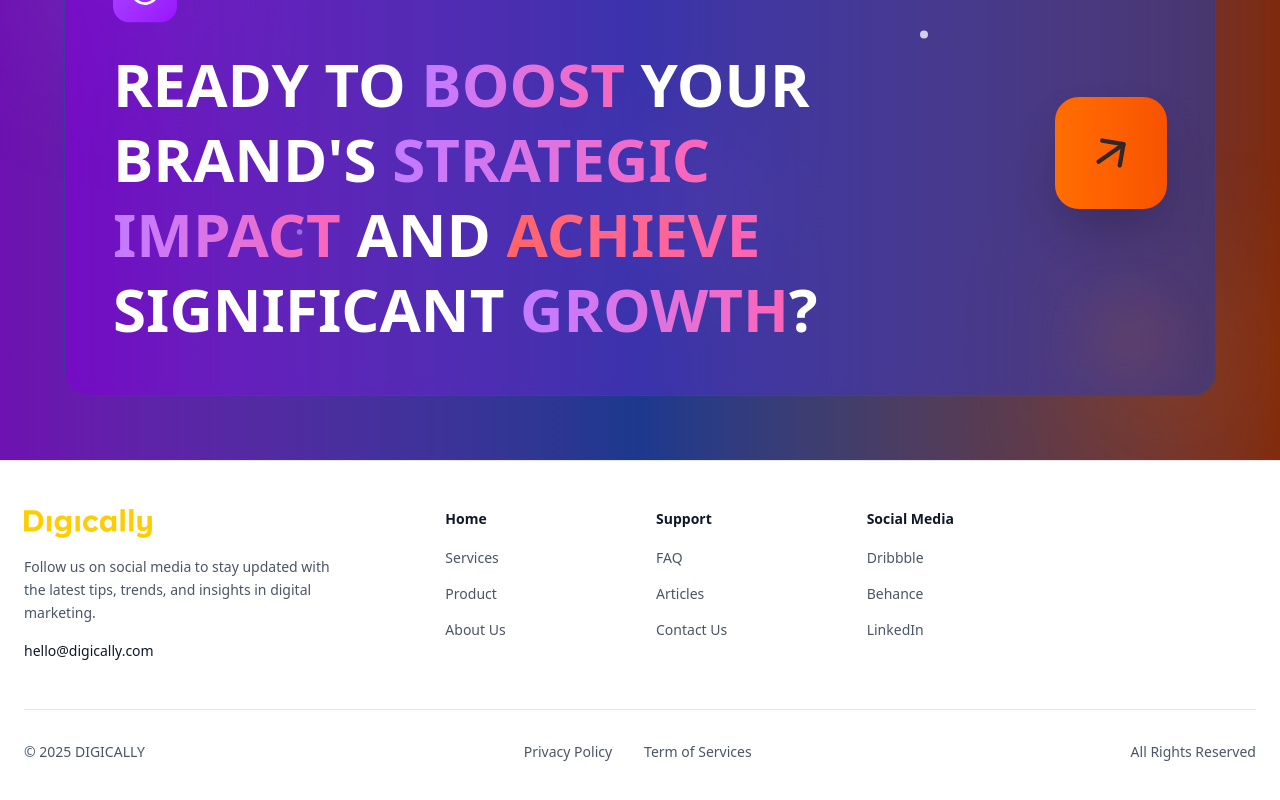
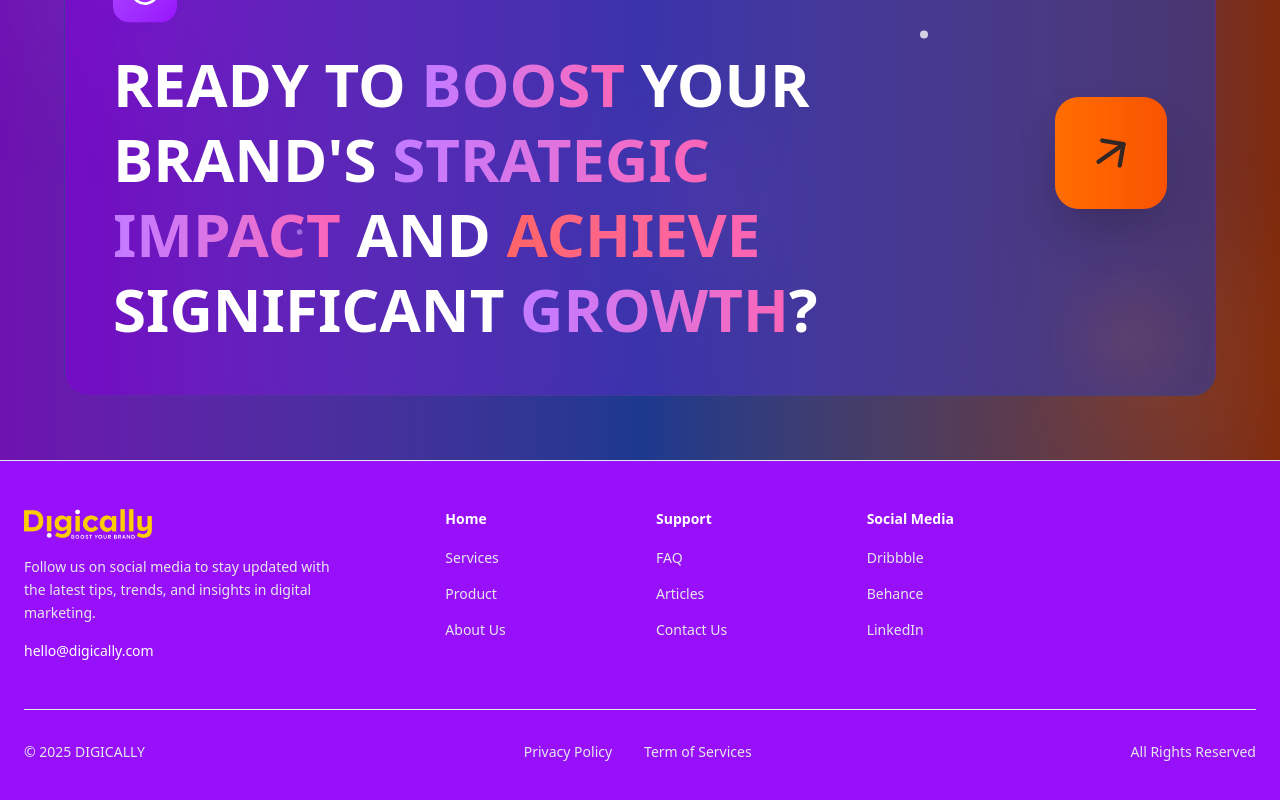
Before and after one commit to aviralale/digically-frontend, a Next.js app: page / in a window 1280 px wide. Shown: the part 4722-5522 px from the top of the page. Built offline with nearby package versions, Linux system fonts and the light colour scheme.

Commit message:
changed footer colors

```diff
--- a/components/shared/footer.tsx
+++ b/components/shared/footer.tsx
@@ -3,7 +3,7 @@ import React from "react";
 
 export default function Footer() {
   return (
-    <footer className="bg-white border-t border-gray-200 py-12 px-6">
+    <footer className="bg-purple-600 border-t border-gray-200 py-12 px-6">
       <div className="max-w-7xl mx-auto">
         {/* Main Footer Content */}
         <div className="grid grid-cols-2 md:grid-cols-6 gap-8 mb-12">
@@ -12,23 +12,23 @@ export default function Footer() {
             <div className="flex items-center space-x-2 mb-4">
               <Image src="/logo.png" alt="Logo" width={128} height={24} />
             </div>
-            <p className="text-gray-600 text-sm leading-relaxed mb-4 max-w-xs">
+            <p className="text-gray-200 text-sm leading-relaxed mb-4 max-w-xs">
               Follow us on social media to stay updated with the latest tips,
               trends, and insights in digital marketing.
             </p>
-            <p className="text-gray-900 font-medium text-sm">
+            <p className="text-white font-medium text-sm">
               hello@digically.com
             </p>
           </div>
 
           {/* Home Column */}
           <div className="col-span-1">
-            <h3 className="font-semibold text-gray-900 mb-4 text-sm">Home</h3>
+            <h3 className="font-semibold text-white mb-4 text-sm">Home</h3>
             <ul className="space-y-3">
               <li>
                 <a
                   href="#"
-                  className="text-gray-600 hover:text-gray-900 transition-colors text-sm"
+                  className="text-gray-200 hover:text-gray-50 transition-colors text-sm"
                 >
                   Services
                 </a>
@@ -36,7 +36,7 @@ export default function Footer() {
               <li>
                 <a
                   href="#"
-                  className="text-gray-600 hover:text-gray-900 transition-colors text-sm"
+                  className="text-gray-200 hover:text-gray-50 transition-colors text-sm"
                 >
                   Product
                 </a>
@@ -44,7 +44,7 @@ export default function Footer() {
               <li>
                 <a
                   href="#"
-                  className="text-gray-600 hover:text-gray-900 transition-colors text-sm"
+                  className="text-gray-200 hover:text-gray-50 transition-colors text-sm"
                 >
                   About Us
                 </a>
@@ -54,14 +54,12 @@ export default function Footer() {
 
           {/* Support Column */}
           <div className="col-span-1">
-            <h3 className="font-semibold text-gray-900 mb-4 text-sm">
-              Support
-            </h3>
+            <h3 className="font-semibold text-white mb-4 text-sm">Support</h3>
             <ul className="space-y-3">
               <li>
                 <a
                   href="#"
-                  className="text-gray-600 hover:text-gray-900 transition-colors text-sm"
+                  className="text-gray-200 hover:text-gray-50 transition-colors text-sm"
                 >
                   FAQ
                 </a>
@@ -69,7 +67,7 @@ export default function Footer() {
               <li>
                 <a
                   href="#"
-                  className="text-gray-600 hover:text-gray-900 transition-colors text-sm"
+                  className="text-gray-200 hover:text-gray-50 transition-colors text-sm"
                 >
                   Articles
                 </a>
@@ -77,7 +75,7 @@ export default function Footer() {
               <li>
                 <a
                   href="#"
-                  className="text-gray-600 hover:text-gray-900 transition-colors text-sm"
+                  className="text-gray-200 hover:text-gray-50 transition-colors text-sm"
                 >
                   Contact Us
                 </a>
@@ -87,14 +85,14 @@ export default function Footer() {
 
           {/* Social Media Column */}
           <div className="col-span-1">
-            <h3 className="font-semibold text-gray-900 mb-4 text-sm">
+            <h3 className="font-semibold text-white mb-4 text-sm">
               Social Media
             </h3>
             <ul className="space-y-3">
               <li>
                 <a
                   href="#"
-                  className="text-gray-600 hover:text-gray-900 transition-colors text-sm"
+                  className="text-gray-200 hover:text-gray-50 transition-colors text-sm"
                 >
                   Dribbble
                 </a>
@@ -102,7 +100,7 @@ export default function Footer() {
               <li>
                 <a
                   href="#"
-                  className="text-gray-600 hover:text-gray-900 transition-colors text-sm"
+                  className="text-gray-200 hover:text-gray-50 transition-colors text-sm"
                 >
                   Behance
                 </a>
@@ -110,7 +108,7 @@ export default function Footer() {
               <li>
                 <a
                   href="#"
-                  className="text-gray-600 hover:text-gray-900 transition-colors text-sm"
+                  className="text-gray-200 hover:text-gray-50 transition-colors text-sm"
                 >
                   LinkedIn
                 </a>
@@ -125,24 +123,24 @@ export default function Footer() {
         {/* Bottom Section */}
         <div className="border-t border-gray-200 pt-8">
           <div className="flex flex-col md:flex-row justify-between items-center space-y-4 md:space-y-0">
-            <p className="text-gray-600 text-sm">© 2025 DIGICALLY</p>
+            <p className="text-gray-200 text-sm">© 2025 DIGICALLY</p>
 
             <div className="flex items-center space-x-8">
               <a
                 href="#"
-                className="text-gray-600 hover:text-gray-900 transition-colors text-sm"
+                className="text-gray-200 hover:text-gray-50 transition-colors text-sm"
               >
                 Privacy Policy
               </a>
               <a
                 href="#"
-                className="text-gray-600 hover:text-gray-900 transition-colors text-sm"
+                className="text-gray-200 hover:text-gray-50 transition-colors text-sm"
               >
                 Term of Services
               </a>
             </div>
 
-            <p className="text-gray-600 text-sm">All Rights Reserved</p>
+            <p className="text-gray-200 text-sm">All Rights Reserved</p>
           </div>
         </div>
       </div>
```
